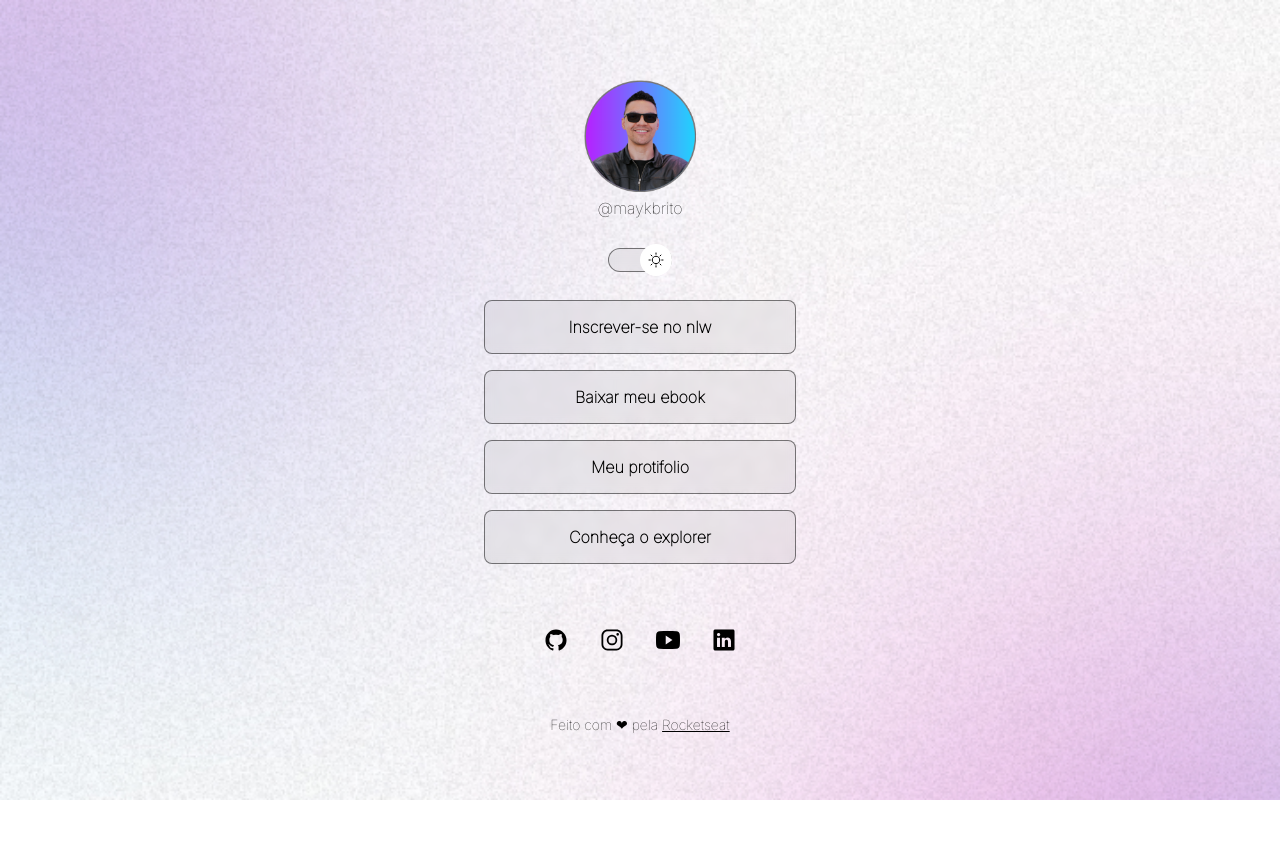
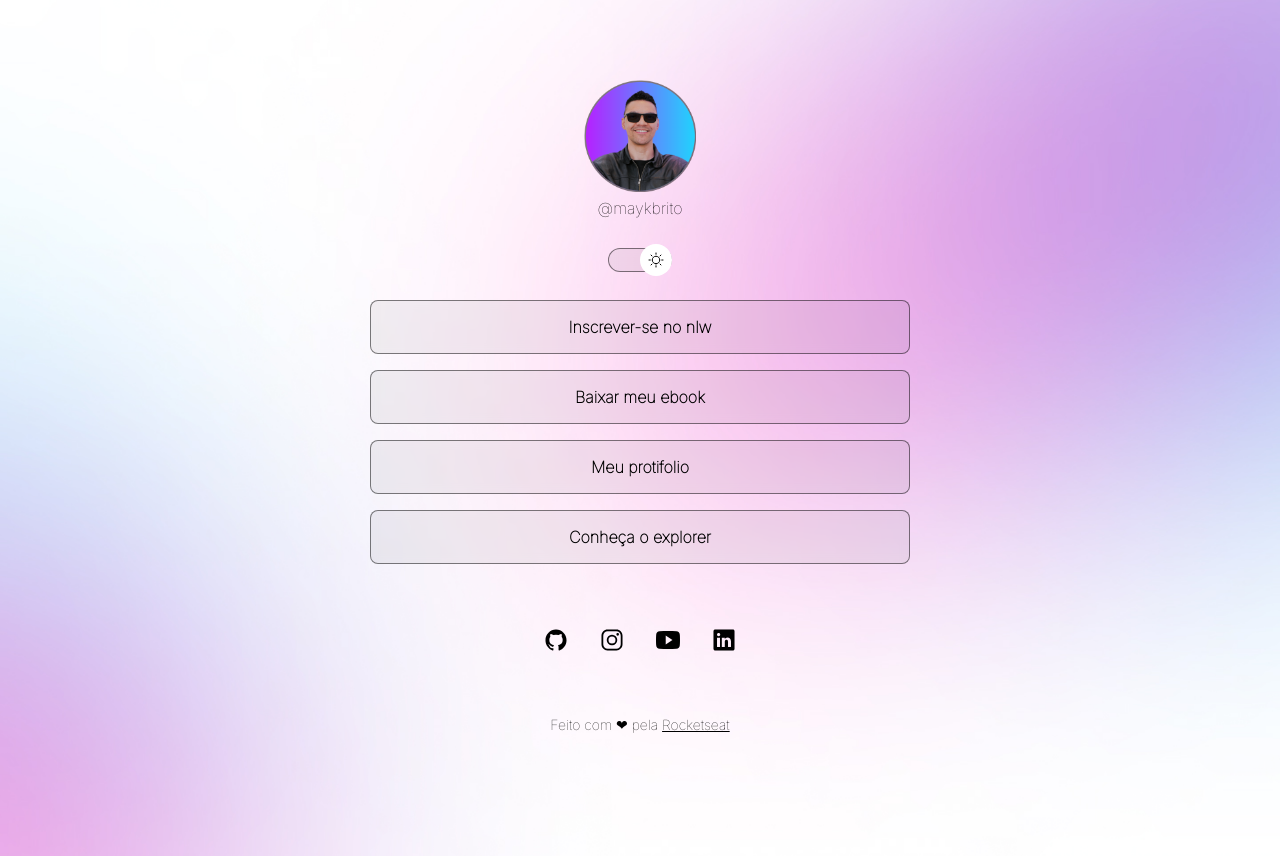
Before and after one commit to sheroques/Discover-Rocketseat, a plain HTML site: page index.html in a window 1280 px wide. Both pictures are taken after a click on the element 640 px from the left and 259 px from the top of the page. Before the commit the page ends 800 px from the top, so only its background shows below. Drawn offline with nearby package versions, Linux system fonts and the light colour scheme.

Commit message:
alteracao da viewport e animacao de button dark/light

```diff
--- a/style.css
+++ b/style.css
@@ -26,14 +26,16 @@ body{
   background-repeat: no-repeat;
   background-position: top center;
   background-size: cover;
+  height: 100vh;
 }
 body *{
   font-family:"Inter", sans-serif;
   color: var(--text-color);
 }
 #container{
-  width: 360px;
-  margin: 56px auto 0px auto;
+  width: 100%;
+  max-width: 588px;
+  margin: 56px auto 0px;
   padding:0 24px;
 }
 #profile{
@@ -63,11 +65,14 @@ body *{
   top:50%;
   z-index: 1;
   left: 0;
-  transform: translateY(-50%)
+  transform: translateY(-50%);
+  animation: slide-back 0.2s;
 }
 .light #switch button {
-  right: 0;
-  left: initial;
+ animation: slide-in 0.2s forwards;
+}
+#switch button:hover{
+  outline: 8px solid var(--highlight-color);
 }
 #switch span{
   display: block;
@@ -132,3 +137,28 @@ footer {
   text-align: center;
   font-size: 14px;
 }
+@media(min-width:700px){
+  :root{
+    --bg-url: url(./assets/bg-desktop.jpg);
+  }
+  .light{
+    --bg-url: url(./assets/bg-desktop-light.jpg);
+  }
+}
+@keyframes slide-in {
+  from{
+    left: 0;
+  }
+  to{
+    left:50%;
+  }
+
+}
+@keyframes slide-back {
+  from{
+    left: 50% ;
+  }
+  to{
+    left: 0;
+  }
+}
```
